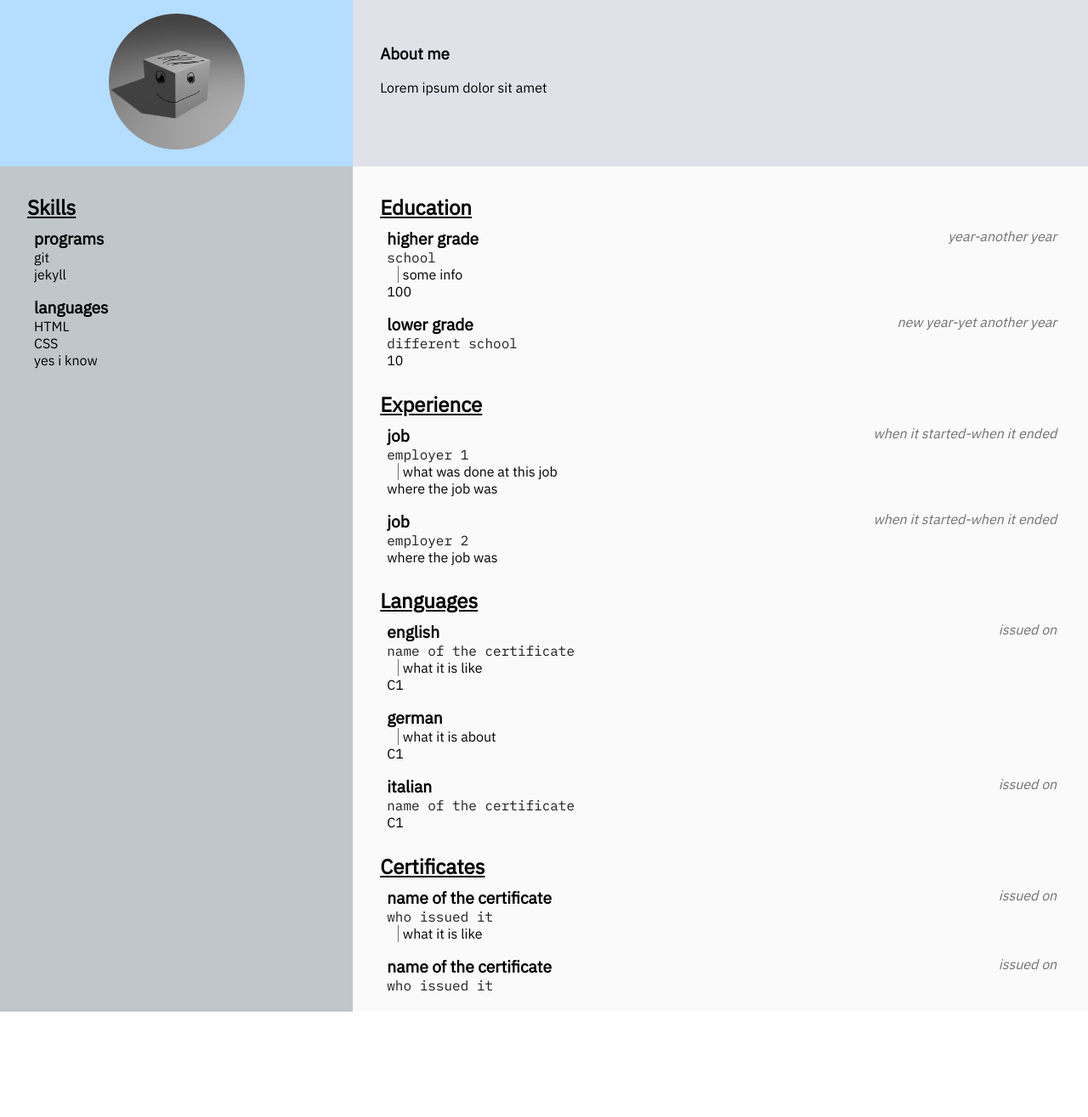
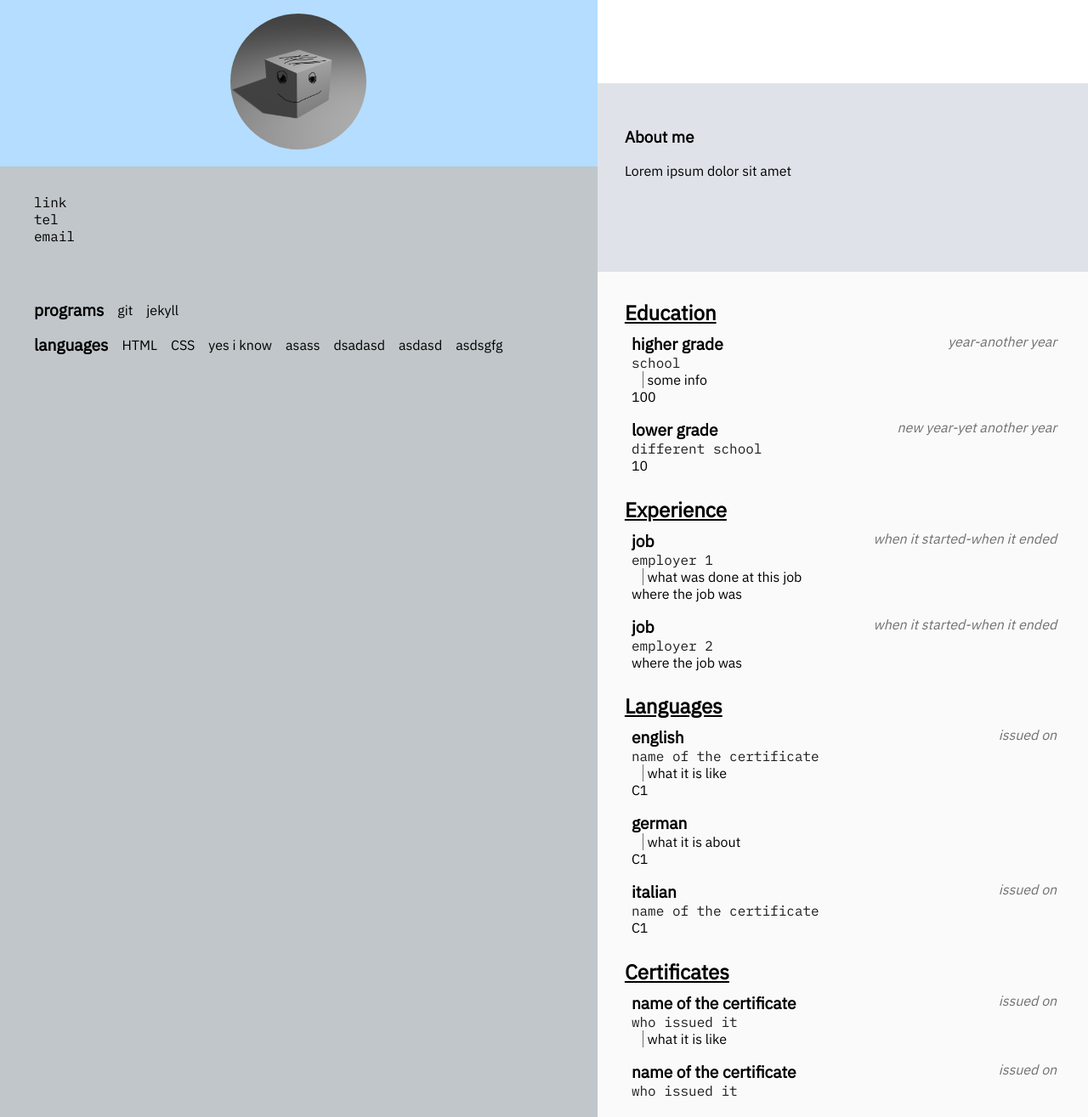
Before and after one commit to ariva00/dynamic-cv, a Jekyll site: the page built from index.md, in a window 1280 px wide. Shown: the whole page at 85% size. Built offline with Jekyll 4.4.1, drawn with Linux system fonts in a browser that asks for light colours; before the commit the page ends 1191 px from its top, so only the background shows below that.

Commit message:
Add uris

```diff
--- a/_data/skills.yml
+++ b/_data/skills.yml
@@ -7,3 +7,7 @@
   - HTML
   - CSS
   - yes i know
+  - asass
+  - dsadasd
+  - asdasd
+  - asdsgfg
--- a/_layouts/cv.html
+++ b/_layouts/cv.html
@@ -80,7 +80,6 @@
     </div>
 
     <div id="skills" class="skills container">
-      <div class="skills sec-title">Skills</div>
       {% for i in site.data.skills %}
         <div class="skills list-item">
           <div class="skills name">{{ i.name }}</div>
@@ -91,6 +90,14 @@
       {% endfor %}
     </div>
 
+    <div id="uris" class="uris container">
+      {% for i in site.data.uris %}
+        <div class="uris list-item">
+          <a href={{ i.uri }}>{{ i.name }}</a>
+        </div>
+      {% endfor %}
+    </div>
+
   </div>
 </body>
 </html>
--- a/media/styles/grid-layout.css
+++ b/media/styles/grid-layout.css
@@ -2,7 +2,9 @@
 
 .grid-container {
     display: grid;
-    grid-template-areas:    'pic bio bio'
+    grid-template-areas:    'pic title title'
+                            'pic bio bio'
+                            'uris bio bio'
                             'skills edu edu'
                             'skills job job'
                             'skills lang lang'
@@ -38,11 +40,29 @@
     grid-area: pic;
 }
 
+.uris.container {
+    grid-area: uris;
+}
+
 /* items layouts */
 
 .edu.list-item,  .job.list-item, .lang.list-item,
-.cert.list-item, .skills.list-item {
+.cert.list-item {
     display: grid;
+}
+
+.skills.list-item {
+    display: flex;
+    flex-wrap: wrap;
+    align-items: center;
+}
+
+.uris.container{
+    display: flex;
+    flex-wrap: wrap;
+    flex-direction: column;
+    align-items: left;
+    justify-content: center;
 }
 
 /* education */
--- a/media/styles/style.css
+++ b/media/styles/style.css
@@ -68,7 +68,7 @@ body {
     padding: 2rem;
 }
 
-.skills.container {
+.skills.container, .uris.container {
     background-color: #c0c6c9;
     padding: 2rem;
 }
@@ -81,3 +81,38 @@ body {
 .edu.container {
     padding-top: 2rem;
 }
+
+.skills.element {
+    margin-left: 1rem;
+}
+
+.uris.list-item {
+    margin-bottom: 0px;
+    font-family: 'IBM Plex Mono', monospace;
+}
+
+/* uris */
+
+.uris.list-item a{
+    text-decoration: none;
+}
+
+/* unvisited link */
+.uris.list-item a:link {
+    color: black;
+}
+
+/* visited link */
+.uris.list-item a:visited {
+    color: black;
+}
+
+/* mouse over link */
+.uris.list-item a:hover {
+    color: blue;
+}
+
+/* selected link */
+.uris.list-item a:active {
+    color: blue;
+}
```
Also changed, not shown: _data/uris.yml (added, +8 -0 lines).
